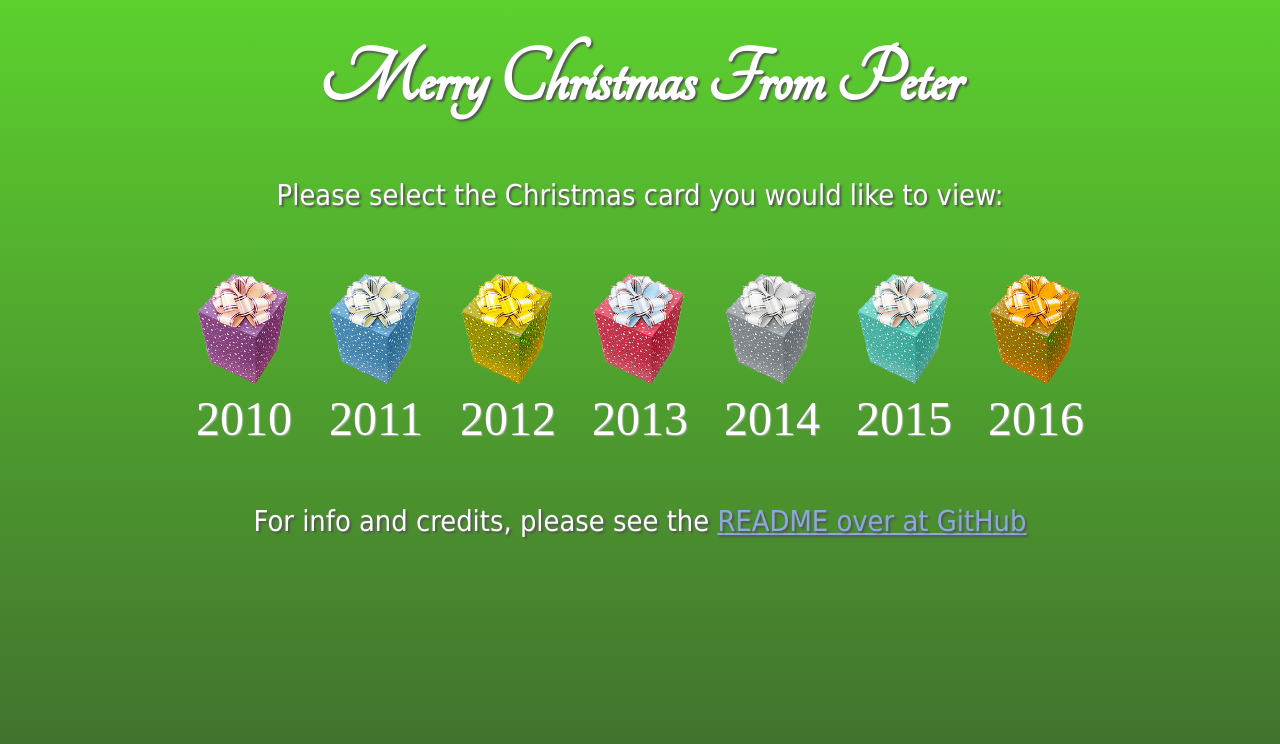
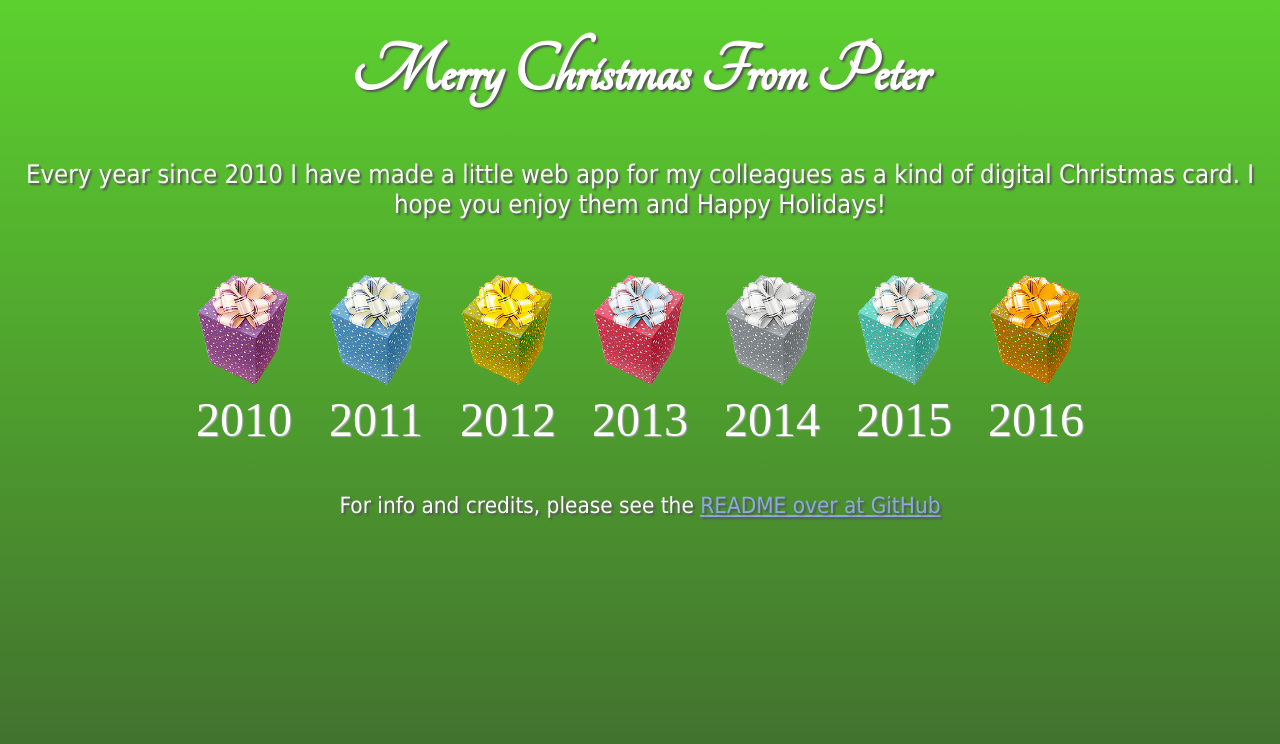
Before and after one commit to poshaughnessy/peter.christmas, a website: page index.html in a window 1280 px wide. Drawn offline with Linux system fonts and the light colour scheme.

Commit message:
Update copy and styling slightly

```diff
--- a/css/screen.css
+++ b/css/screen.css
@@ -23,16 +23,20 @@ h1 {
     font-family: Tangerine, 'Times New Roman', serif;
     color: #fff;
     text-shadow: 2px  2px 2px #555;
-    font-size: 5em;
+    font-size: 4.5em;
     margin: 0.5em 0;
 }
 
 p {
     margin: 2em 0;
     color: #fff;
-    font-size: 1.8em;
+    font-size: 1.6em;
     font-family: tahoma, helvetica, sans-serif;
     text-shadow: 2px  2px 2px #555;
+}
+
+.footer {
+    font-size: 1.4em;
 }
 
 .cardLinks {
--- a/index.html
+++ b/index.html
@@ -13,7 +13,8 @@
 
     <h1>Merry Christmas From Peter</h1>
 
-    <p>Please select the Christmas card you would like to view:</p>
+    <p>Every year since 2010 I have made a little web app for my colleagues as a kind of digital Christmas card.
+        I hope you enjoy them and Happy Holidays!</p>
 
     <div class="cardLinks">
         <a href="/2010/">2010</a>
@@ -25,7 +26,7 @@
         <a href="https://2016.peter.christmas/">2016</a>
     </div>
 
-    <p>For info and credits, please see the <a href="https://github.com/poshaughnessy/peter.christmas/blob/master/README">README over at GitHub</a></p>
+    <p class="footer">For info and credits, please see the <a href="https://github.com/poshaughnessy/peter.christmas/blob/master/README">README over at GitHub</a></p>
 
 </body>
 </html>
```
